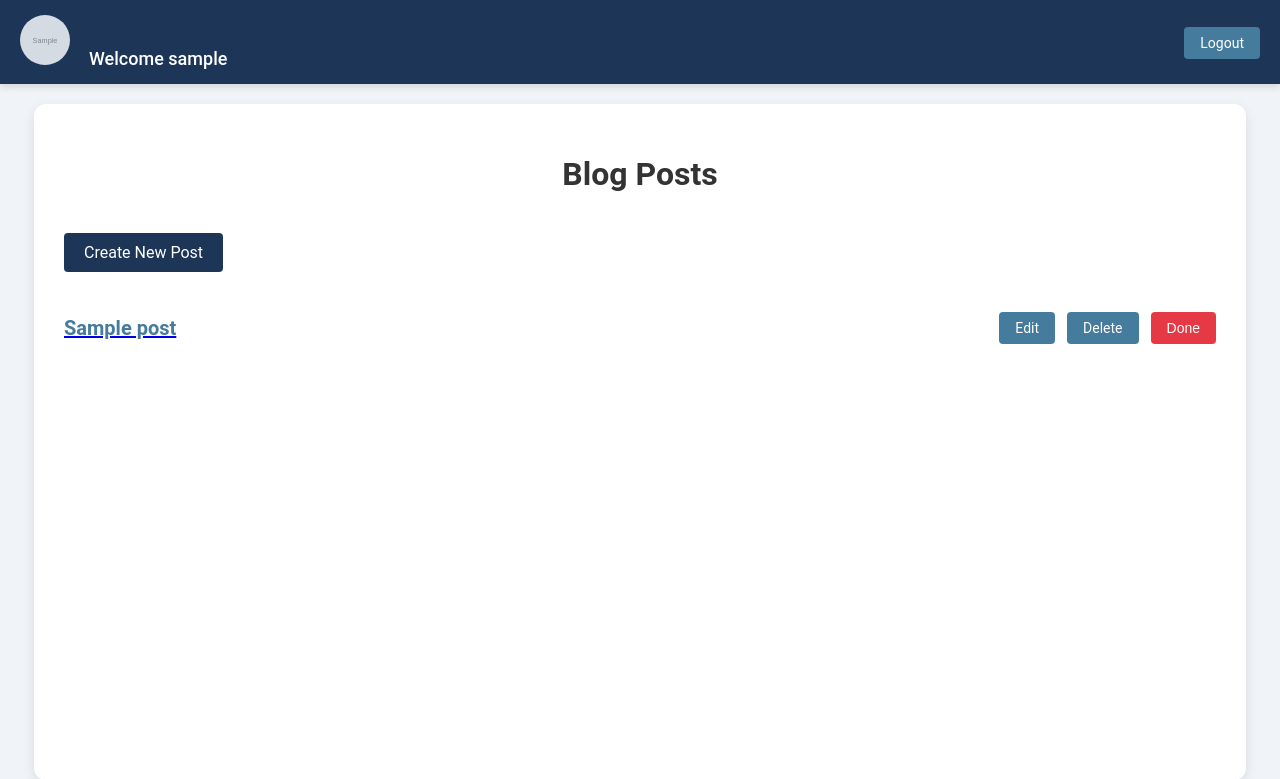
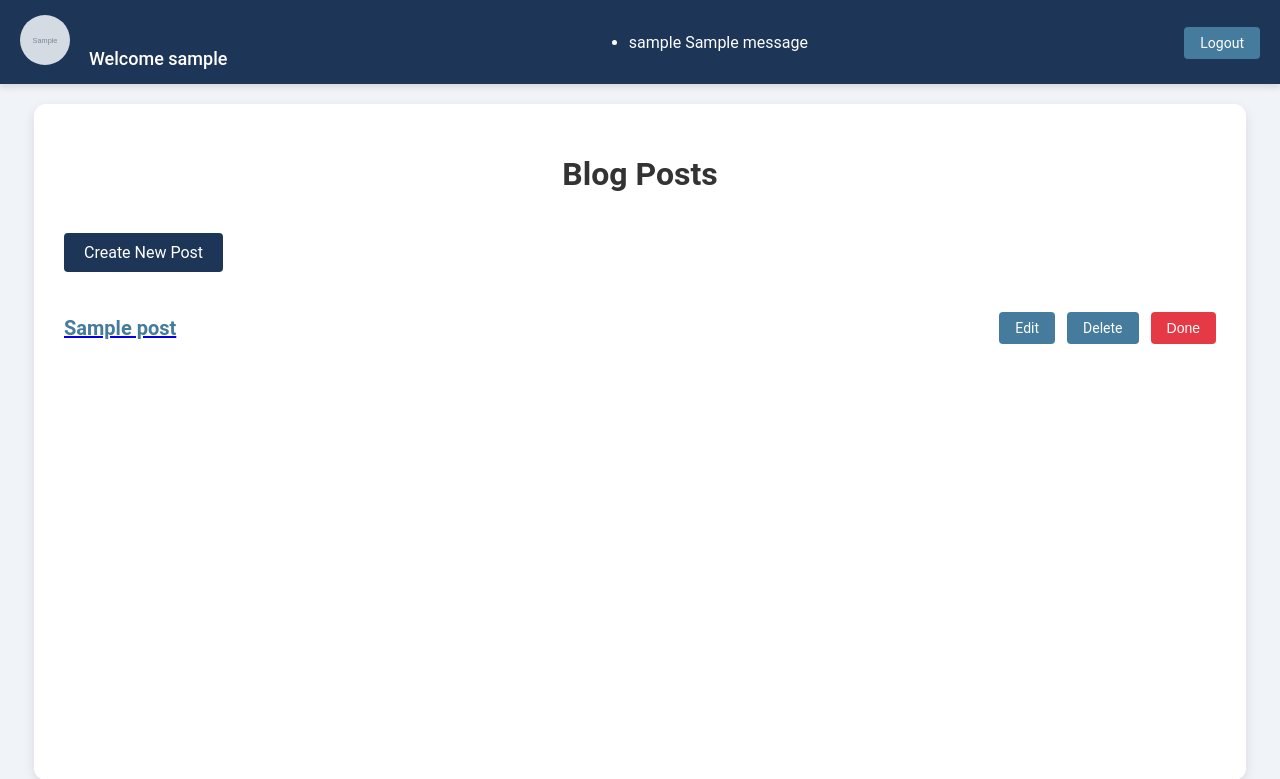
Before and after one commit to shahramsamar/Django_Cbv_Drf_ViewSet-_Todoapp, a Django app: page / in a window 1280 px wide. Shown: the top 779 px of the page. Run offline with Django 4.2, Linux system fonts and the light colour scheme; a user stored in the database is signed in; tables that the repository leaves empty hold one stand-in row (values such as "Sample post"); grey boxes marked "Sample" are stand-in pictures; one stand-in notice (Sample message) is shown.

Commit message:
Update post_list.html

```diff
--- a/templates/blog/post_list.html
+++ b/templates/blog/post_list.html
@@ -129,6 +129,16 @@
             {% endif %}
             <span>Welcome {{ user.username }}</span>
         </div>
+
+        <!-- Display Messages -->
+        {% if messages %}
+        <ul class="messages">
+            {% for message in messages %}
+                <li class="{{ message.tags }}">{{ user.username }} {{ message }}</li>
+            {% endfor %}
+        </ul>
+        {% endif %}
+
         <div class="auth-buttons">
             {% if user.is_authenticated %}
                 <!-- Logout Button -->
```
